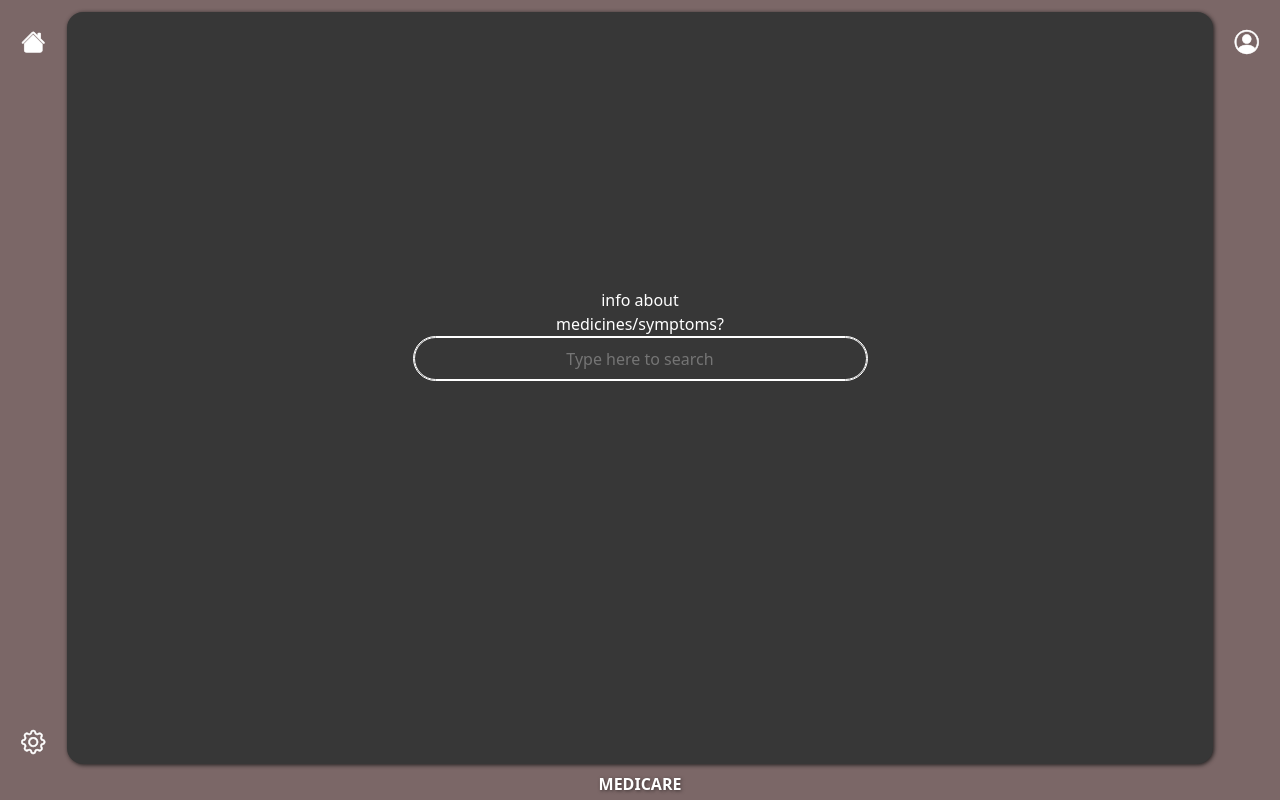
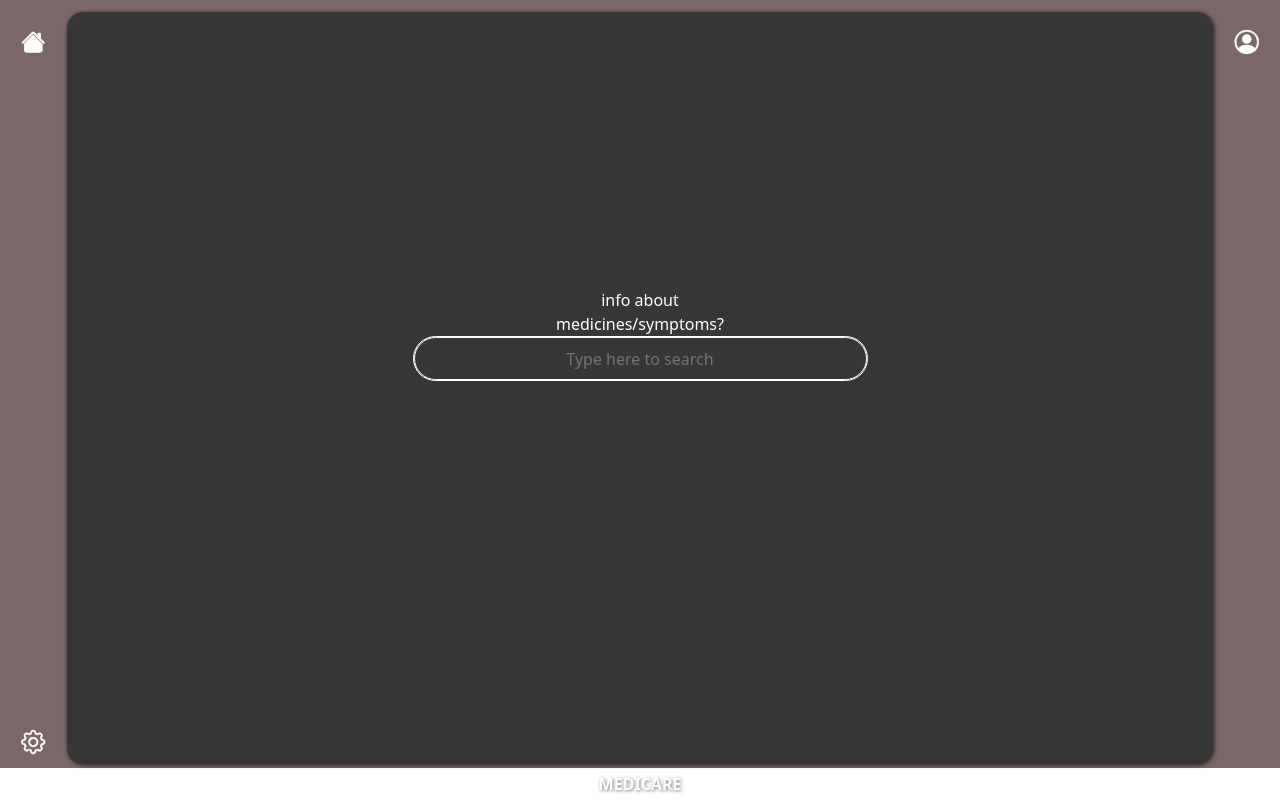
Before and after one commit to iamanishsrivastava/H.E.A.L.T.H, a React (Vite) app: page / in a window 1280 px wide. Built offline with nearby package versions, Linux system fonts and the light colour scheme; no server answers.

Commit message:
Demonstrate git working

```diff
--- a/src/App.css
+++ b/src/App.css
@@ -17,7 +17,7 @@
   width: 100%;
   margin-bottom: auto;
   text-align: center;
-  background-color: #7B6767;
+  /* background-color: #7B6767;   for git demonstration purpose */
 }
 
 #options {
```
